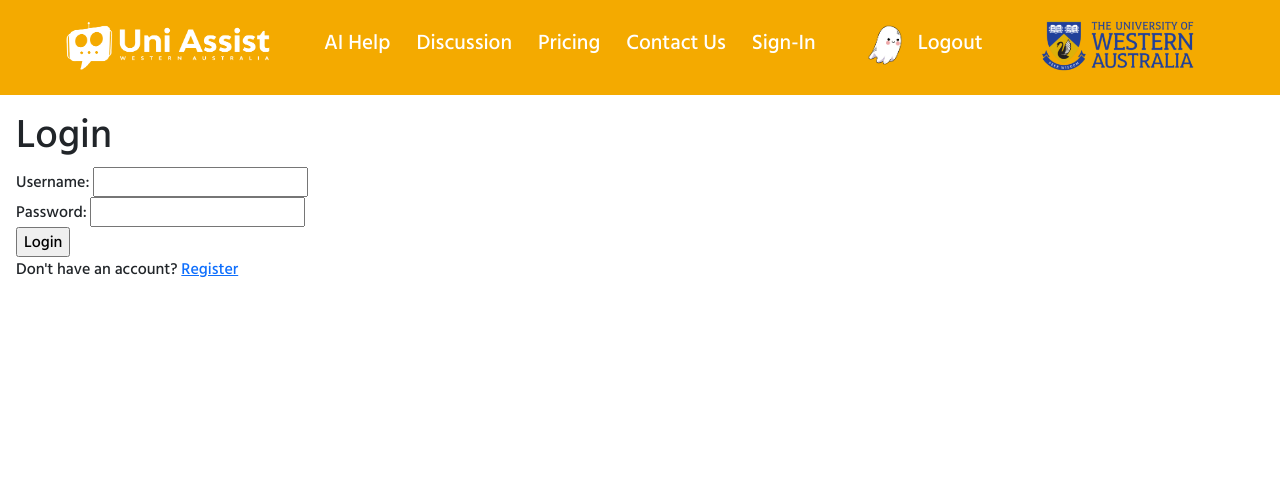
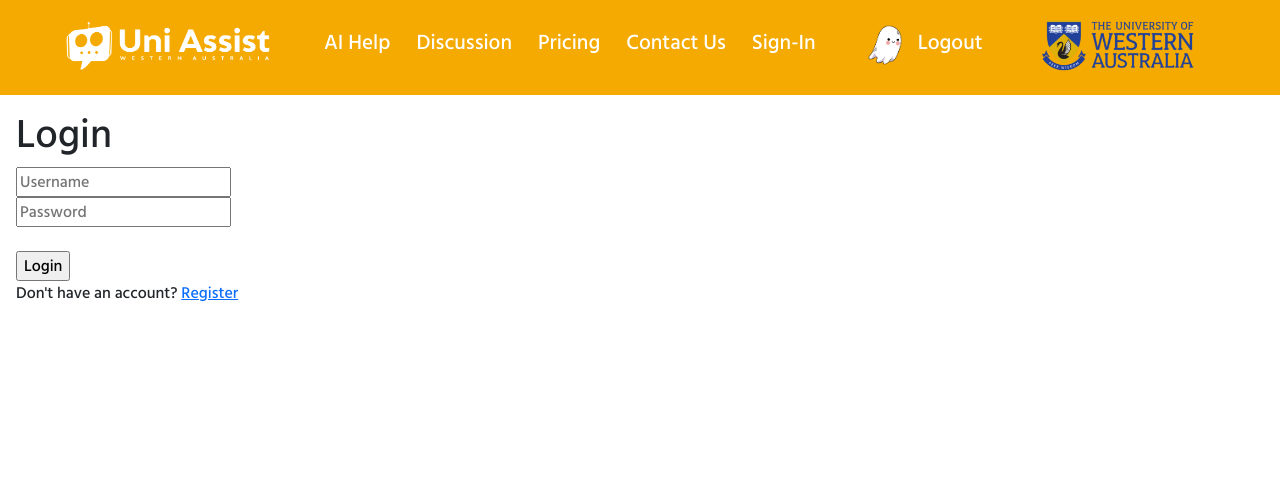
Before and after one commit to AbhinavDevelops/Uni-Assist, a Flask app: page /login in a window 1280 px wide. Shown: the top 501 px of the page. Run offline with Flask 3, Linux system fonts and the light colour scheme.

Commit message:
styling adjustments

```diff
--- a/static/app.js
+++ b/static/app.js
@@ -61,9 +61,6 @@ document.addEventListener('DOMContentLoaded', function() {
     for (let text of newChatText) {
         historyDisplay.appendChild(text);
     }
-
-
-
             get_response(input.value);
             input.value = "";
         }
--- a/static/styles.css
+++ b/static/styles.css
@@ -523,5 +523,13 @@ div.response::after {
 }
 
 #login-page-no-navbar, #register-page-no-navbar {
-            margin: 1em;
-        }
+  margin: 1em;
+}
+
+/* LOGIN PAGE */
+
+#password-form {
+  display: flex;
+  flex-direction: column;
+  align-items: flex-start;
+}
--- a/templates/login.html
+++ b/templates/login.html
@@ -6,11 +6,10 @@
     <p style="color: red;">{{ error }}</p>
     {% endif %}
     <form method="post" action="/login" id="password-form">
-        <label for="username">Username:</label>
-        <input type="text" name="username" id="username" required>
-        <br>
-        <label for="password">Password:</label>
-        <input type="password" name="password" id="password" required>
+        <label for="username"></label>
+        <input type="text" name="username" id="username" placeholder="Username" required>
+        <label for="password"></label>
+        <input type="password" name="password" id="password" placeholder="Password "required>
         <br>
         <input type="submit" value="Login">
     </form>
```
